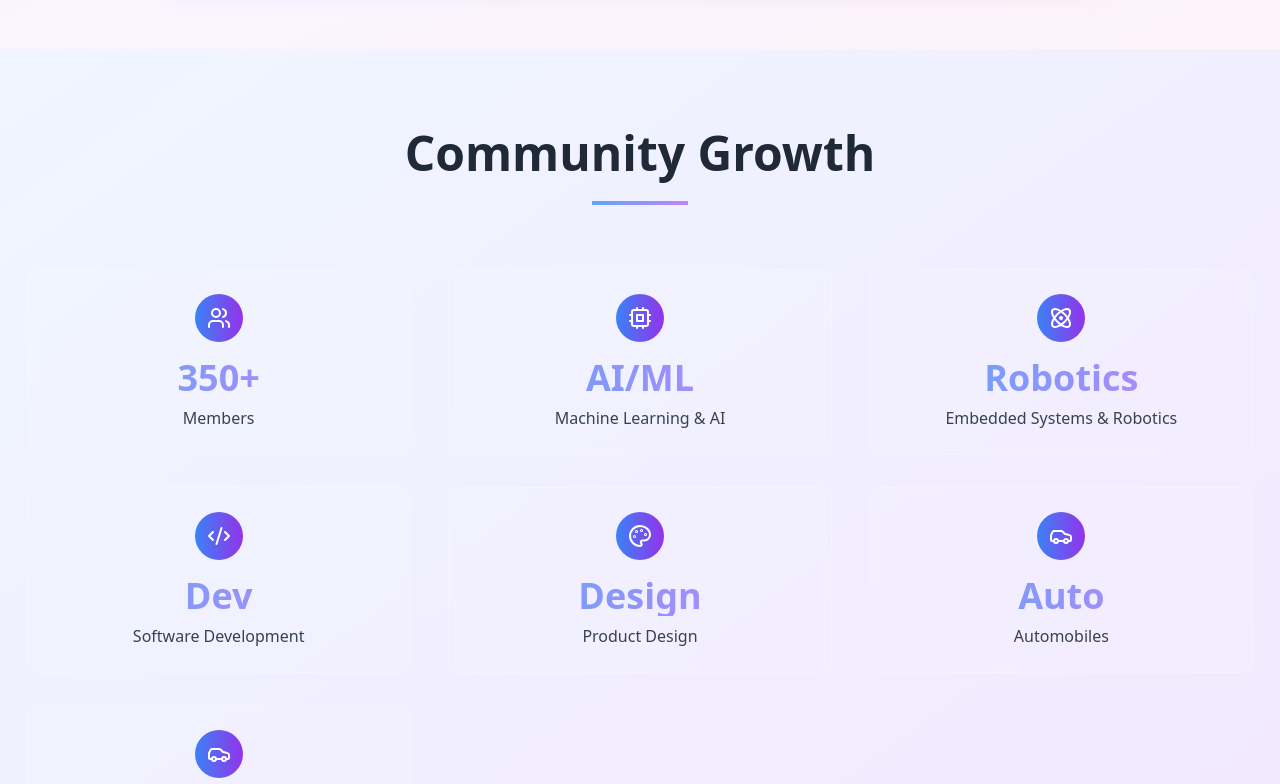
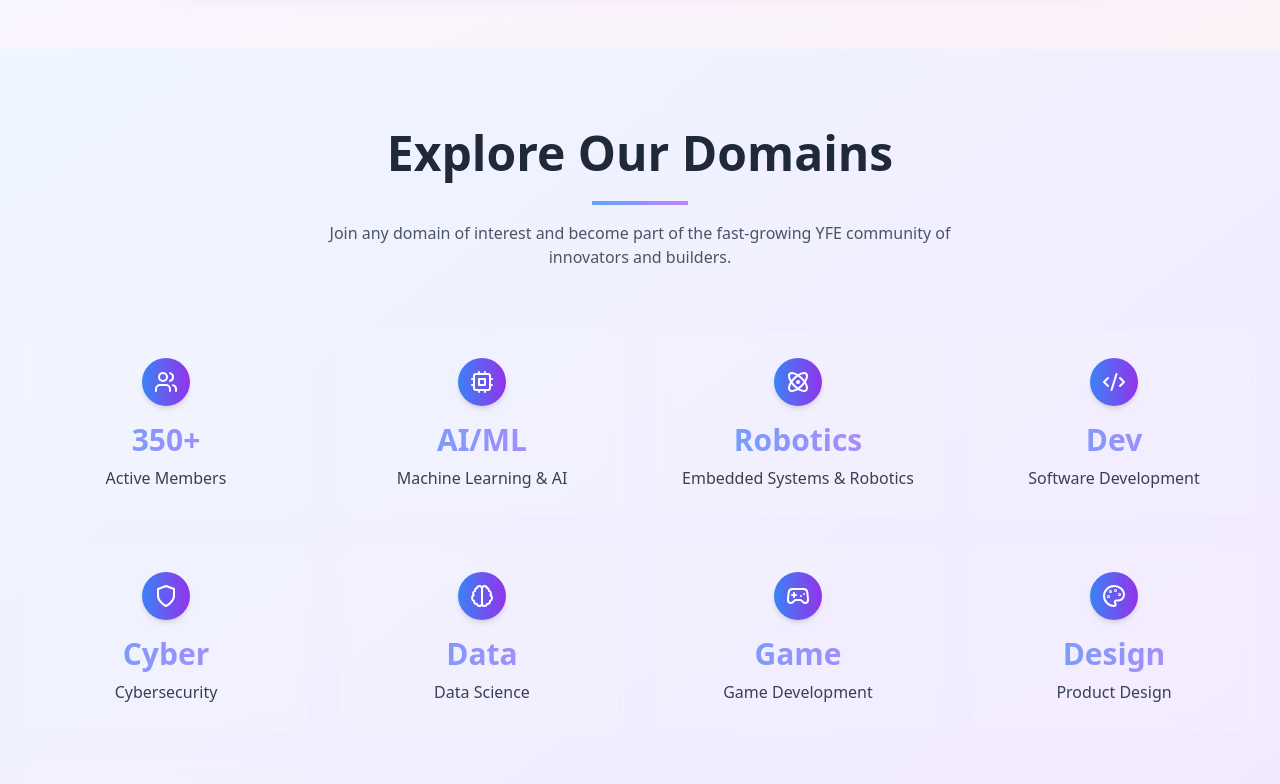
Before and after one commit to jim-X-AI/YFE_Website, a React (Vite) app in the folder frontend/: page / in a window 1280 px wide. Shown: the part 2940-3724 px from the top of the page. Built offline with nearby package versions, Linux system fonts and the light colour scheme; no server answers.

Commit message:
made minor changes

```diff
--- a/frontend/src/components/CommunityStats.jsx
+++ b/frontend/src/components/CommunityStats.jsx
@@ -1,20 +1,21 @@
-import { Users, Cpu, Atom, Brain, Code2, Palette, Car } from 'lucide-react';
-import { motion } from 'framer-motion';
+import { Users, Cpu, Atom, Brain, Code2, Palette, Car, Shield, Gamepad2 } from "lucide-react";
+import { motion } from "framer-motion";
 
-const StatCard = ({ icon, value, label, delay }) => (
+const StatCard = ({ icon, value, label, delay, onClick }) => (
   <motion.div
+    onClick={onClick}
     initial={{ opacity: 0, y: 30 }}
     whileInView={{ opacity: 1, y: 0 }}
     transition={{ duration: 0.6, delay }}
     viewport={{ once: true }}
-    className="bg-white/10 dark:bg-white/5 backdrop-blur-sm rounded-xl p-6 border border-white/20 dark:border-white/10 text-center max-w-sm w-full"
+    className="bg-white/10 dark:bg-white/5 backdrop-blur-sm rounded-xl p-6 border border-white/20 dark:border-white/10 text-center max-w-sm w-full cursor-pointer hover:scale-105 transition-all duration-300 hover:bg-white/20 dark:hover:bg-white/10"
   >
     <div className="flex justify-center mb-4">
-      <div className="p-3 bg-gradient-to-r from-blue-500 to-purple-600 rounded-full">
+      <div className="p-3 bg-gradient-to-r from-blue-500 to-purple-600 rounded-full shadow-md">
         {icon}
       </div>
     </div>
-    <p className="text-4xl font-bold bg-gradient-to-r from-blue-400 to-purple-400 bg-clip-text text-transparent mb-2">
+    <p className="text-3xl font-bold bg-gradient-to-r from-blue-400 to-purple-400 bg-clip-text text-transparent mb-2">
       {value}
     </p>
     <p className="text-gray-700 dark:text-gray-300">{label}</p>
@@ -22,9 +23,24 @@ const StatCard = ({ icon, value, label, delay }) => (
 );
 
 export default function CommunityStats() {
+  const joinCommunity = () =>
+    window.open("https://forms.gle/w6Bnr1sj5ypsA5je9", "_blank");
+
+  const domains = [
+    { icon: <Cpu className="w-6 h-6 text-white" />, value: "AI/ML", label: "Machine Learning & AI" },
+    { icon: <Atom className="w-6 h-6 text-white" />, value: "Robotics", label: "Embedded Systems & Robotics" },
+    { icon: <Code2 className="w-6 h-6 text-white" />, value: "Dev", label: "Software Development" },
+    { icon: <Shield className="w-6 h-6 text-white" />, value: "Cyber", label: "Cybersecurity" },
+    { icon: <Brain className="w-6 h-6 text-white" />, value: "Data", label: "Data Science" },
+    { icon: <Gamepad2 className="w-6 h-6 text-white" />, value: "Game", label: "Game Development" },
+    { icon: <Palette className="w-6 h-6 text-white" />, value: "Design", label: "Product Design" },
+    { icon: <Car className="w-6 h-6 text-white" />, value: "Auto", label: "Automobiles & Mechatronics" },
+  ];
+
   return (
     <section className="py-20 px-4 sm:px-6 bg-gradient-to-br from-blue-50 to-purple-100 dark:from-gray-950 dark:to-gray-900 transition-colors duration-300">
       <div className="max-w-7xl mx-auto">
+        {/* Header */}
         <motion.div
           initial={{ opacity: 0 }}
           whileInView={{ opacity: 1 }}
@@ -33,58 +49,36 @@ export default function CommunityStats() {
           className="text-center mb-16"
         >
           <h2 className="text-4xl md:text-5xl font-bold text-gray-800 dark:text-white mb-6">
-            Community Growth
+            Explore Our Domains
           </h2>
           <div className="w-24 h-1 bg-gradient-to-r from-blue-400 to-purple-400 mx-auto" />
+          <p className="text-gray-600 dark:text-gray-400 mt-4 max-w-2xl mx-auto">
+            Join any domain of interest and become part of the fast-growing YFE community of innovators and builders.
+          </p>
         </motion.div>
 
         {/* Stats Grid */}
-        <div className="grid sm:grid-cols-1 md:grid-cols-2 lg:grid-cols-3 gap-8 justify-items-center">
+        <div className="grid sm:grid-cols-2 md:grid-cols-3 lg:grid-cols-4 gap-8 justify-items-center">
+          {/* Member Stat */}
           <StatCard
             icon={<Users className="w-6 h-6 text-white" />}
             value="350+"
-            label="Members"
-            delay={0.2}
+            label="Active Members"
+            delay={0.1}
+            onClick={joinCommunity}
           />
-          <StatCard
-            icon={<Cpu className="w-6 h-6 text-white" />}
-            value="AI/ML"
-            label="Machine Learning & AI"
-            delay={0.3}
-          />
-          <StatCard
-            icon={<Atom className="w-6 h-6 text-white" />}
-            value="Robotics"
-            label="Embedded Systems & Robotics"
-            delay={0.4}
-          />
-          <StatCard
-            icon={<Code2 className="w-6 h-6 text-white" />}
-            value="Dev"
-            label="Software Development"
-            delay={0.5}
-          />
-          <StatCard
-            icon={<Palette className="w-6 h-6 text-white" />} // Icon for Product Design
-            value="Design"
-            label="Product Design"
-            delay={0.6}
+
+          {/* Domain Cards */}
+          {domains.map((domain, index) => (
+            <StatCard
+              key={domain.value}
+              icon={domain.icon}
+              value={domain.value}
+              label={domain.label}
+              delay={0.2 + index * 0.1}
+              onClick={joinCommunity}
             />
-          <StatCard
-            icon={<Car className="w-6 h-6 text-white" />} // Icon for Automobiles
-            value="Auto"
-            label="Automobiles"
-            delay={0.7}
-            />
-          <StatCard
-            icon={<Car className="w-6 h-6 text-white"/>} // Icon for DataScience
-            value="DataScience"
-            label="ML"
-            delay={0.8}
-            />
-{/*           <StatCard */}
-{/*             icon={<} */}
-
+          ))}
         </div>
       </div>
     </section>
```
